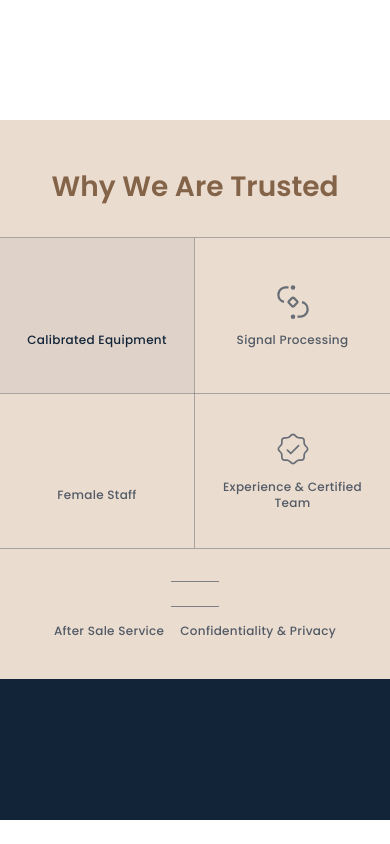
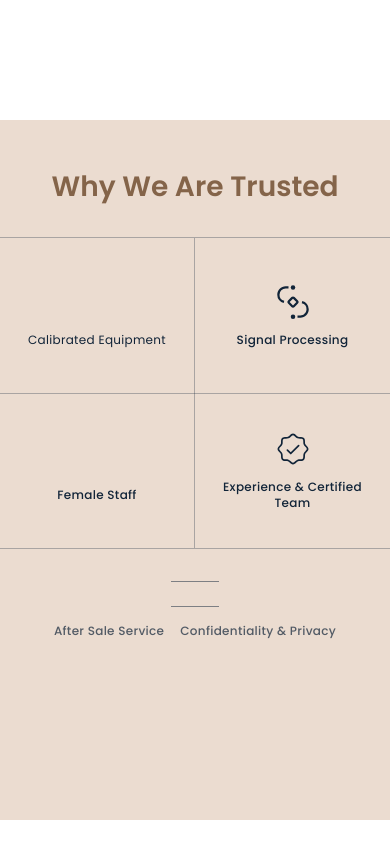
Before and after one commit to FaresHamel/ahmed-studio-platform, a Next.js app: page / in a window 390 px wide. Shown: the part 10460-11304 px from the top of the page. Built offline with nearby package versions, Linux system fonts and the light colour scheme; some icons are missing.

Commit message:
UI fixes

```diff
--- a/src/sections/home/WhyTrustedSection.tsx
+++ b/src/sections/home/WhyTrustedSection.tsx
@@ -63,8 +63,8 @@ export default function WhyTrustedSection() {
     trustItems.find((item) => item.id === activeId) || trustItems[0];
 
   return (
-    <section className="w-full flex flex-col mb-20 md:flex-row min-h-[700px] bg-[#112438] overflow-hidden">
-      {/* LEFT COLUMN PANEL (Visible on both Mobile & Desktop) */}
+    <section className="w-full flex flex-col mb-20 md:flex-row min-h-[700px] bg-[#ebdcd0] md:bg-[#112438] overflow-hidden">
+      {/* LEFT COLUMN PANEL */}
       <div className="w-full md:w-[38%] bg-[#ebdcd0] pt-12 pb-10 flex flex-col justify-between text-[#112438]">
         <div>
           {/* 1. Title on a single line with precise spacing */}
@@ -83,37 +83,45 @@ export default function WhyTrustedSection() {
             {trustItems.slice(0, 4).map((item, index) => (
               <button
                 key={item.id}
-                onClick={() => setActiveId(item.id)}
-                className={`flex flex-col items-center justify-center p-6 text-center transition-all duration-300 relative group min-h-[155px]
+                // MODIFIED: On mobile, clicking does nothing because the right panel is hidden anyway
+                onClick={() => {
+                  if (window.innerWidth >= 768) {
+                    setActiveId(item.id);
+                  }
+                }}
+                // MODIFIED: Removed 'group' on mobile to disable hover effects on touch screens
+                className={`flex flex-col items-center justify-center p-6 text-center transition-all duration-300 relative min-h-[155px] md:group
               ${index % 2 === 0 ? "border-r border-[#112438]/30" : ""}
+              ${window.innerWidth < 768 ? "cursor-default" : "cursor-pointer"}
             `}
               >
-                {/* Active Hover Background State */}
+                {/*
+              MODIFIED: Active Hover Background State
+              Only shows highlight color states on desktop viewports (md:)
+            */}
                 <div
-                  className={`absolute inset-0 bg-[#112438]/5 transition-opacity duration-300 ${
+                  className={`absolute inset-0 bg-[#112438]/5 transition-opacity duration-300 hidden md:block ${
                     activeId === item.id
                       ? "opacity-100"
                       : "opacity-0 group-hover:opacity-40"
                   }`}
                 />
 
-                {/* Minimal Line Icon */}
+                {/* Minimal Line Icon - Normal uniform styling on mobile, interactive on desktop */}
                 <div
-                  className={`mb-3 transition-transform duration-300 ${
-                    activeId === item.id
-                      ? "text-[#112438] scale-110"
-                      : "text-[#112438]/60 group-hover:scale-105"
+                  className={`mb-3 transition-transform duration-300 text-[#112438] md:text-[#112438]/60 md:group-hover:scale-105 ${
+                    activeId === item.id ? "md:text-[#112438] md:scale-110" : ""
                   }`}
                 >
                   <Icon icon={item.icon} className="w-9 h-9 stroke-[1.2]" />
                 </div>
 
-                {/* Grid Title */}
+                {/* Grid Title - Always standard layout color on mobile */}
                 <span
-                  className={`text-xs md:text-sm tracking-wide font-medium relative z-10 transition-colors ${
+                  className={`text-xs md:text-sm tracking-wide text-[#112438] relative z-10 transition-colors md:text-[#112438]/70 ${
                     activeId === item.id
-                      ? "font-bold text-[#112438]"
-                      : "text-[#112438]/70"
+                      ? "md:font-bold md:text-[#112438]"
+                      : "font-medium"
                   }`}
                 >
                   {item.title}
@@ -142,12 +150,18 @@ export default function WhyTrustedSection() {
               {trustItems.slice(4, 6).map((item) => (
                 <button
                   key={item.id}
-                  onClick={() => setActiveId(item.id)}
-                  className={`text-xs md:text-sm tracking-wide font-medium transition-all duration-200 hover:text-[#112438]
+                  onClick={() => {
+                    if (window.innerWidth >= 768) {
+                      setActiveId(item.id);
+                    }
+                  }}
+                  // MODIFIED: Kept fonts standard on mobile device screens without active underlines
+                  className={`text-xs md:text-sm tracking-wide font-medium transition-all duration-200 text-[#112438]/70 md:hover:text-[#112438]
+                ${window.innerWidth < 768 ? "cursor-default" : "cursor-pointer"}
                 ${
                   activeId === item.id
-                    ? "text-[#112438] font-bold border-b border-[#112438]"
-                    : "text-[#112438]/70"
+                    ? "md:text-[#112438] md:font-bold md:border-b md:border-[#112438]"
+                    : ""
                 }
               `}
                 >
@@ -159,12 +173,9 @@ export default function WhyTrustedSection() {
         </div>
       </div>
 
-      {/* ========================================================
-      RIGHT COLUMN PANEL
-      ADDED 'hidden md:flex' -> Totally completely hidden on mobile viewports!
-      ======================================================== */}
+      {/* RIGHT COLUMN PANEL (Hidden completely on mobile viewports) */}
       <div className="hidden md:flex w-full md:w-[62%] flex-col relative justify-between bg-[#112438]">
-        {/* UPPER ROW Canvas Area: Interactive Background Media Window Frame */}
+        {/* UPPER ROW Canvas Area */}
         <div className="relative w-full h-[320px] md:h-[60%] overflow-hidden border-b border-white/5">
           <Image
             src="/images/beyond-digitization.jpg"
@@ -177,25 +188,21 @@ export default function WhyTrustedSection() {
           <div className="absolute inset-0 bg-gradient-to-t from-[#112438] via-transparent to-black/20" />
         </div>
 
-        {/* LOWER ROW Canvas Area: Detailed Content Layer Blocks */}
+        {/* LOWER ROW Canvas Area */}
         <div className="p-8 md:p-12 flex flex-col md:flex-row justify-between items-start md:items-center gap-6 md:gap-12 flex-1">
-          {/* Main Selected Header Label */}
           <div className="w-full md:w-[45%] shrink-0">
             <h3 className="font-serif text-3xl md:text-4xl lg:text-5xl font-medium tracking-wide text-white leading-tight">
               {currentItem.title}
             </h3>
           </div>
 
-          {/* Separation Accent Pipe Marker */}
           <div className="hidden md:block w-[1px] h-20 bg-white/20 self-center shrink-0" />
 
-          {/* Context Descriptive Meta Block Area & Fast Action Trigger Links */}
           <div className="flex-1 flex flex-col justify-center gap-4">
             <p className="text-stone-300 text-sm md:text-base leading-relaxed font-light">
               {currentItem.description || currentItem.title}
             </p>
 
-            {/* Clean Email Link Target */}
             <a
               href="mailto:old-to-new@hotmail.com"
               className="flex items-center gap-3 mt-2 group cursor-pointer w-max text-left select-none"
```
